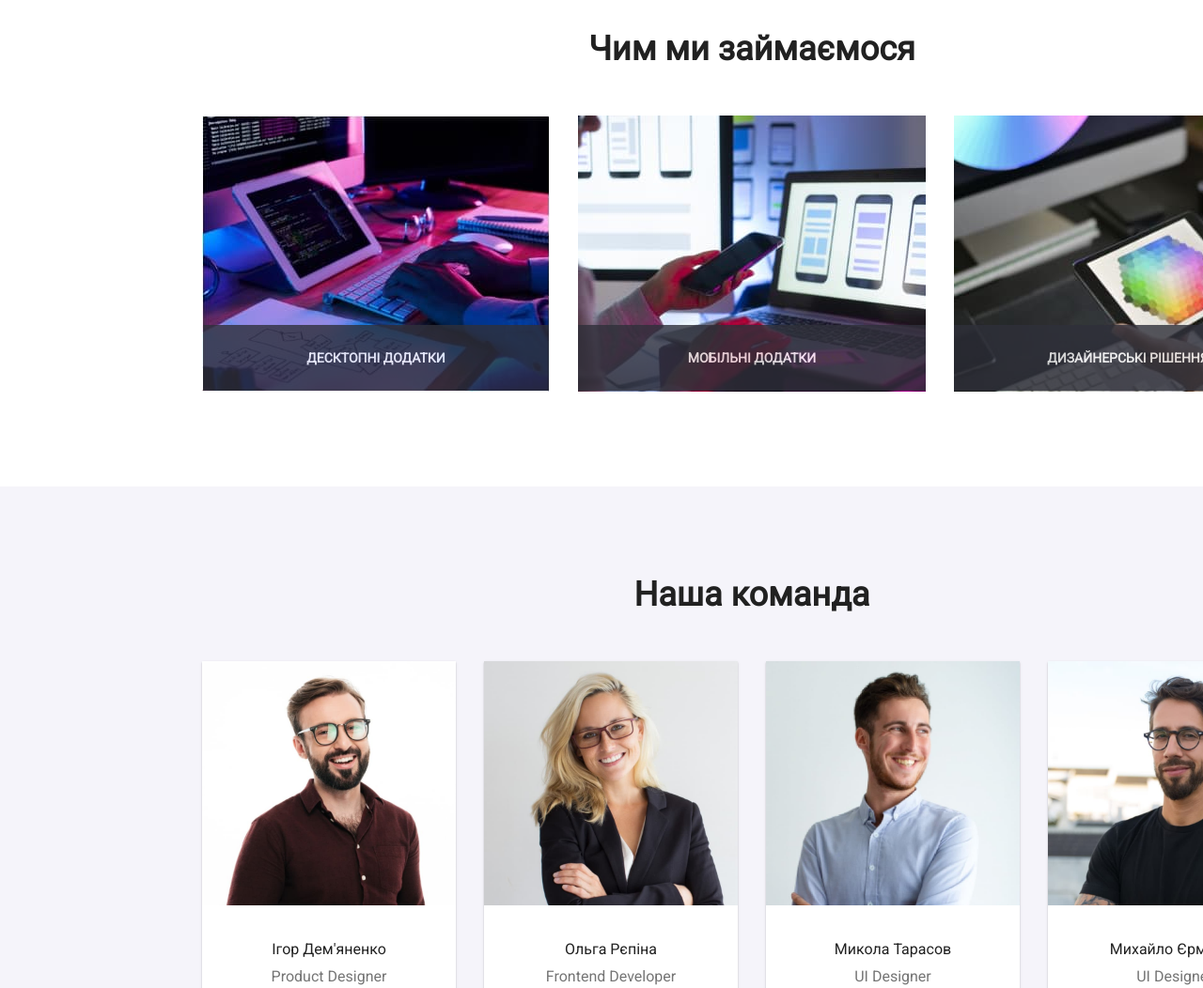
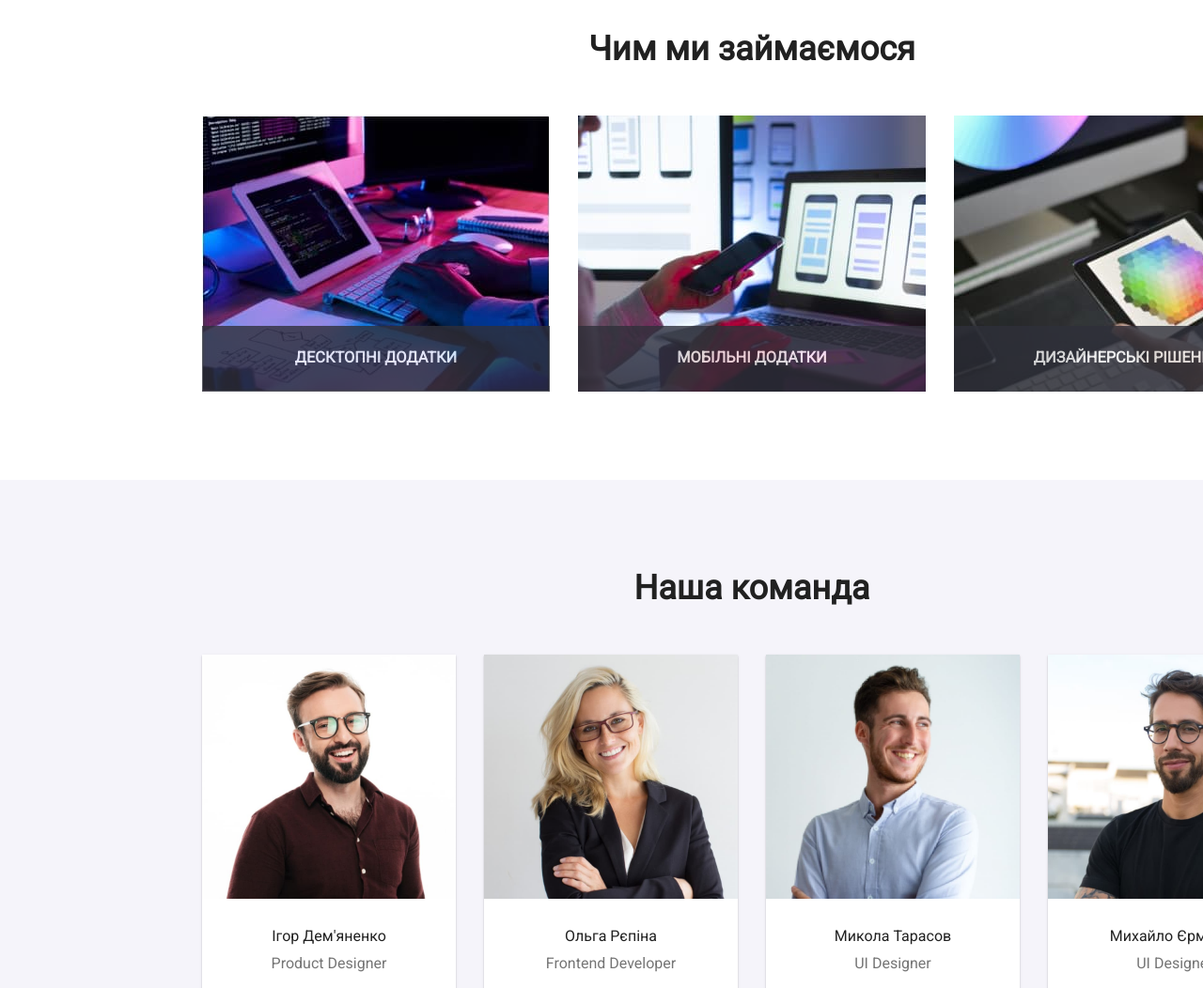
Before and after one commit to NikolayLatka/WB-HW-25, a plain HTML site: page index.html in a window 1280 px wide. Shown: the part 1100-2152 px from the top of the page at 94% size. Drawn offline with Linux system fonts and the light colour scheme.

Commit message:
NOT MY PROBLEM

```diff
--- a/css/normalize.css
+++ b/css/normalize.css
@@ -29,7 +29,7 @@ ol {
 }
 
 img {
-  display: inline-block;
+  display: block;
   width: 100%;
   height: auto;
 }
--- a/css/style.css
+++ b/css/style.css
@@ -271,52 +271,34 @@ height: 120px;
 
 .work-list {
   display: flex;
-  margin-left: auto;
-  margin-right: auto;
   justify-content: center;
 }
 
-/* .work-item::after {
-  content: "ДЕСТКТОПНІ ДОДАТКИ";
-  color: var(--main-background-color);
-font-weight: 700;
-line-height: calc(16 / 14);
-letter-spacing: 3%;
-} */
-
 .work-img-div {
-position: absolute;
-width: 368px;
-height: 70px;
-
-background: var(--second-background-color);
-opacity: 80%;
+position: relative;
 }
 
-.work-img-first-div {
-  left: 216px;
-top: 1446px;
-}
 
-.work-img-second-div {
-  width: 370px;
-top: 1446px;
-}
+.work-img-h3 {
+  display: flex;
+  align-items: center;
+  justify-content: center;
 
-.work-img-third-div {
-    width: 370px;
-  top: 1446px;
-}
+  position: absolute;
+  bottom: 0;
 
-.work-img-p {
-  display: flex;
-  justify-content: center;
   margin-top: 27px;
 
   color: var(--main-background-color);
 font-weight: 700;
 line-height: calc(16 / 14);
 letter-spacing: 3%;
+
+width: 100%;
+height: 70px;
+
+background: var(--second-background-color);
+opacity: 80%;
 }
 
 .work-item:not(:last-child) {
@@ -519,6 +501,7 @@ text-align: center;
 
 .footer-flex {
   height: 100%;
+  position: relative;
 }
 
 .footer-logo {
@@ -542,8 +525,8 @@ text-align: center;
 
 .footer-social-media-name {
 position: absolute;
-left: 516px;
-top: 2650px;
+left: 286px;
+top: 10px;
 
 color: var(--main-background-color);
 
@@ -556,8 +539,8 @@ line-height: calc(16 / 14);
   display: flex;
   gap: 10px;
 position: absolute;
-left: 516px;
-top: 2690px;
+left: 286px;
+top: 45px;
 }
 
 .footer-social-media-item {
--- a/index.html
+++ b/index.html
@@ -120,6 +120,7 @@
           <h2 class="work-name">Чим ми займаємося</h2>
           <ul class="work-list">
             <li class="work-item">
+              <div class="work-img-div">
                 <img
                 class="work-img"
                 src="./img/programming.jpg"
@@ -127,14 +128,13 @@
                 width="370"
                 height="294"
                 />
-              <div class="work-img-div work-img-first-div">
-                <p class="work-img-p">
+                <h3 class="work-img-h3">
                   ДЕСКТОПНІ ДОДАТКИ
-                </p>
-              </div>
+                </h3>
             </img>
             </li>
             <li class="work-item">
+              <div class="work-img-div">
                 <img
                 class="work-img"
                 src="./img/creatings-saits.jpg"
@@ -142,14 +142,14 @@
                 width="370"
                 height="294"
                 />
-              <div class="work-img-div work-img-second-div">
-                <p class="work-img-p">
+                <h3 class="work-img-h3">
                   МОБІЛЬНІ ДОДАТКИ
-                </p>
+                </h3>
               </div>
               </img>
             </li>
             <li class="work-item">
+              <div class="work-img-div">
                 <img
                 class="work-img"
                 src="./img/desing.jpg"
@@ -157,10 +157,9 @@
                 width="370"
                 height="294"
                 />
-              <div class="work-img-div work-img-third-div">
-                <p class="work-img-p">
+                <h3 class="work-img-h3">
                   ДИЗАЙНЕРСЬКІ РІШЕННЯ
-                </p>
+                </h3>
               </div>
               </img>
             </li>
```
Lines whose indentation alone changed are shown as unchanged.
